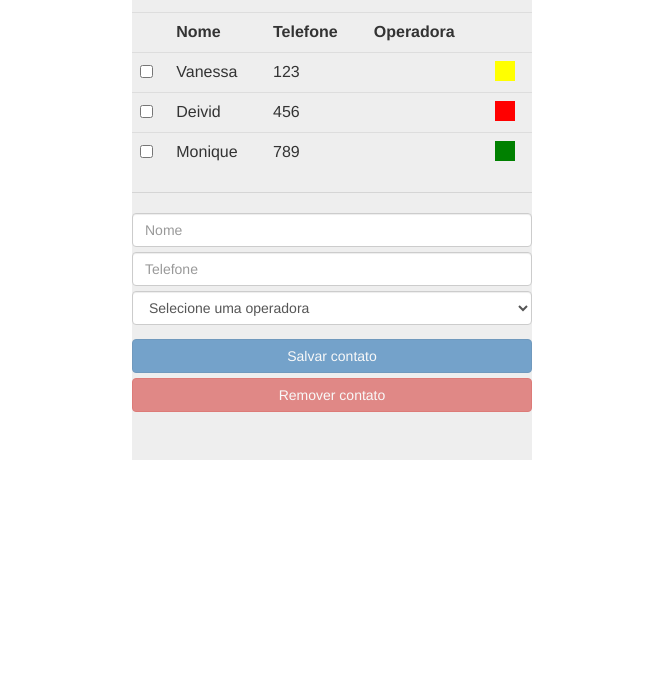
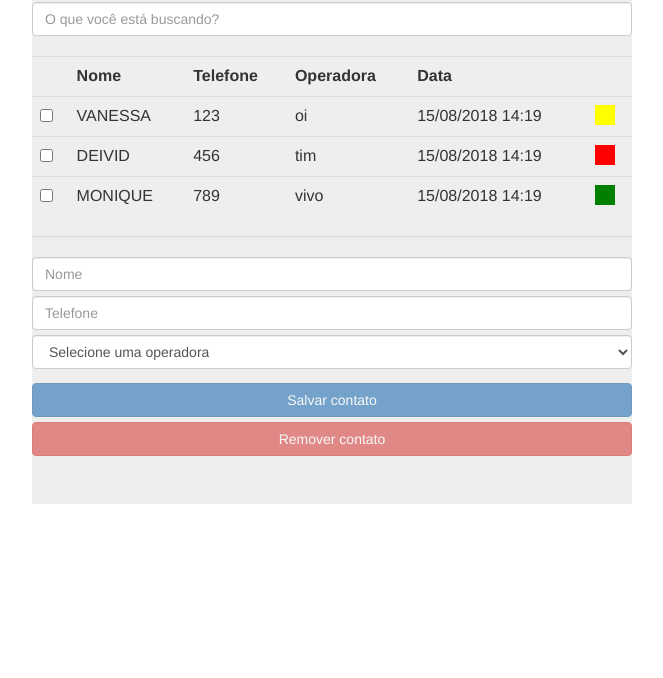
Before and after one commit to vanecaetano/angular.js, a plain HTML site: page index.html in a window 1280 px wide. Shown: the part 122-800 px from the top of the page, without its empty margins (308-971 px from the left). Drawn offline with nearby package versions, Linux system fonts and the light colour scheme.

Commit message:
adding filters

```diff
--- a/index.html
+++ b/index.html
@@ -1,9 +1,10 @@
+<meta charset="utf-8">
 <html ng-app="listaTelefonica">
 <head>
     <title>Lista Telefonica</title>
     <style>
         .jumbotron {
-            width: 400px;
+            width: 600px;
             text-align: center;
             margin-left: auto;
             margin-right: auto;
@@ -34,9 +35,9 @@
         angular.module("listaTelefonica").controller("listaTelefonicaController", function($scope) {
             $scope.app = "Lista Telefonica";
             $scope.contatos = [
-                { nome: "Vanessa", telefone: "123", cor: "yellow" },
-                { nome: "Deivid", telefone: "456", cor: "red" },
-                { nome: "Monique", telefone: "789", cor: "green" }
+                { nome: "Vanessa", telefone: "123", operadora: {nome: "oi", codigo: "11"}, data: new Date(), cor: "yellow" },
+                { nome: "Deivid", telefone: "456", operadora: {nome: "tim", codigo: "33"}, data: new Date(), cor: "red" },
+                { nome: "Monique", telefone: "789", operadora: {nome: "vivo", codigo: "22"}, data: new Date(), cor: "green" }
             ];
             $scope.salvarContato = function(contato) {
                 $scope.contatos.push(angular.copy(contato));
@@ -69,19 +70,22 @@
 <body ng-controller="listaTelefonicaController">
     <div class="jumbotron">
         <h3>{{app}}</h3>
+        <input class="form-control" type="text" ng-model="search" placeholder="O que você está buscando? "/>
         <table class="table">
             <tr>
                 <th></th>
                 <th>Nome</th>
                 <th>Telefone</th>
                 <th>Operadora</th>
+                <th>Data</th>
                 <th></th>
             </tr>
-            <tr ng-class="{selecionado: contato.selecionado}" ng-repeat="contato in contatos">
+            <tr ng-class="{selecionado: contato.selecionado}" ng-repeat="contato in contatos | filter:{nome:search}">
                 <td><input type="checkbox" ng-model="contato.selecionado"/></td>
-                <td>{{contato.nome}}</td>
+                <td>{{contato.nome | uppercase}}</td>
                 <td>{{contato.telefone}}</td>
                 <td>{{contato.operadora.nome}}</td>
+                <td>{{contato.data | date: 'dd/MM/yyyy HH:mm'}}</td>
                 <td><div class="colorido" ng-style="{'background-color': contato.cor}" /></td>
             </tr>
         </table>
```
